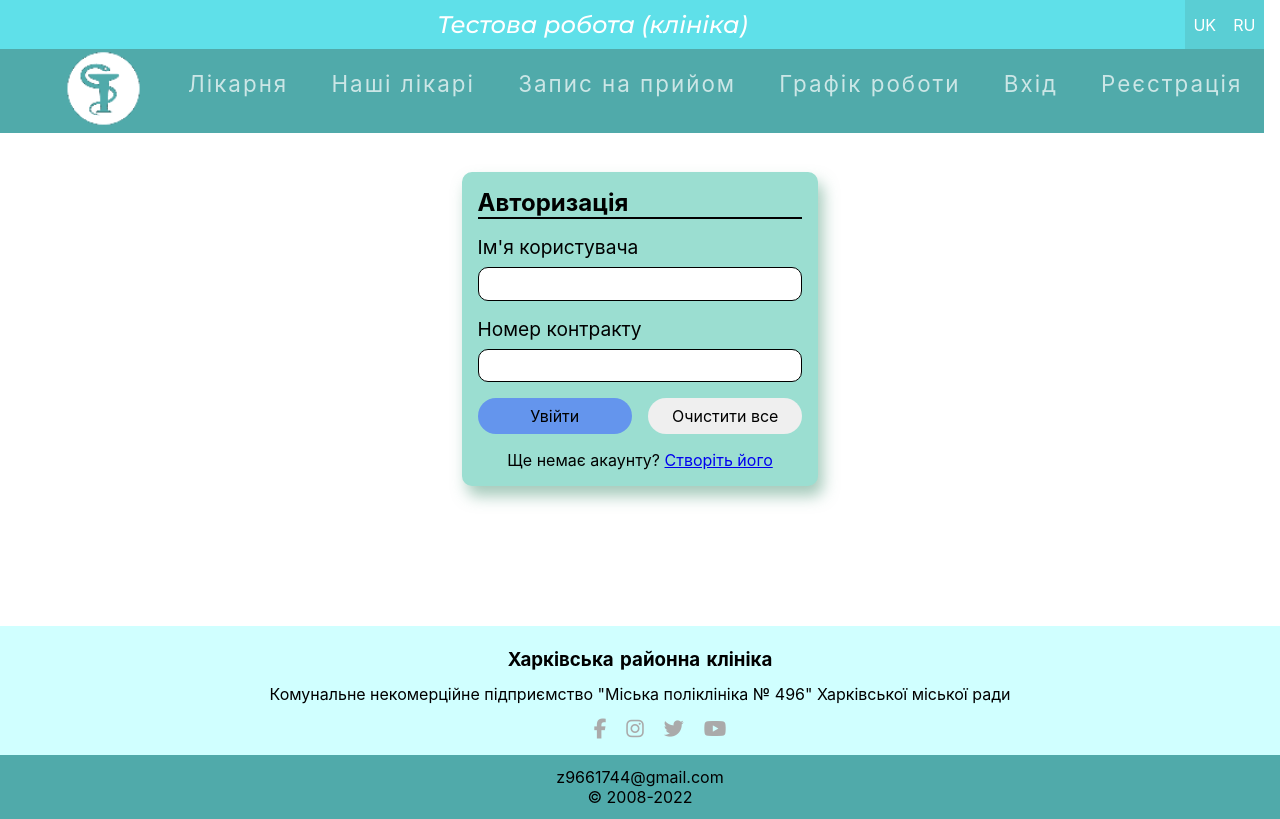
After one commit to vadmart/clinic-site-nure, a Django app: a page that uses clinic/templates/clinic/pages/login.html in a window 1280 px wide. The commit adds this page. Run offline with Django 4.2, Linux system fonts and the light colour scheme; some libraries are stand-ins or nearby versions.

```diff
--- /dev/null
+++ b/clinic/auth.py
@@ -0,0 +1,2 @@
+from django.contrib.auth.backends import BaseBackend
+from clinic.models import Patient
--- /dev/null
+++ b/clinic/static/css/login.css
@@ -0,0 +1,100 @@
+* {
+    font-family: Inter, sans-serif;
+}
+
+.registration-form-wrapper {
+    display: grid;
+    justify-content: center;
+    padding-top: 2em;
+}
+
+.registration-form {
+    display: grid;
+    grid-row-gap: 1em;
+    background-color: rgba(155, 222, 209, 1);
+    padding: 1em;
+    border-radius: 10px;
+    max-width: 960px;
+    box-shadow: 5px 10px 15px rgba(75, 150, 120, 0.5);
+}
+
+.registration-form-title {
+    border-bottom: solid 2px #000000;
+}
+
+.registration-form-title h3 {
+    font-size: 1.5em;
+}
+
+form {
+    display: grid;
+    row-gap: 1em;
+    width: inherit;
+}
+
+div.user-info {
+    display: grid;
+    grid-row-gap: 1em;
+}
+
+.field-block {
+    display: grid;
+    grid-row-gap: 0.5em;
+    box-sizing: border-box;
+}
+
+.field-block > * {
+    font-size: 1.2em;
+}
+
+.field-block input,
+.field-block select {
+    padding: 0.2em;
+    border: 0.1em solid black;
+    border-radius: 10px;
+    -webkit-transition: 0.3s;
+    transition: all 0.3s ease;
+    outline: none;
+}
+
+.field-block input:focus,
+.field-block select:focus {
+    border: 0.1em solid #6499e9;
+    box-shadow: 0 0 2px 1px #6499e9;
+}
+
+.form-actions {
+    display: grid;
+    width: 100%;
+    grid-template-columns: 1fr 1fr;
+    grid-column-gap: 1em;
+}
+
+form div.form-actions input {
+    font-size: 1em;
+    border: none;
+    padding: 0.5em 1.5em;
+    border-radius: 20px;
+    width: 100%;
+}
+
+form input {
+    transition: all 0.5s ease;
+}
+
+form input[type=submit] {
+    background-color: rgba(100, 149, 237, 1);
+}
+
+form input[type=submit]:hover {
+    background-color: rgba(0, 149, 237, 1);
+}
+
+form input[type=reset]:hover {
+    background-color: rgb(150, 150, 150);
+}
+
+.no-account {
+    display: flex;
+    justify-content: center;
+}
--- /dev/null
+++ b/clinic/templates/clinic/pages/login.html
@@ -0,0 +1,46 @@
+{% extends "clinic/base.html" %}
+{% load static %}
+{% load i18n %}
+
+{% block head %}
+    <link rel="stylesheet" href="{% static 'css/login.css' %}">
+    <title>{% trans 'Харківська районна лікарня №496' %}</title>
+{% endblock %}
+
+{% block content %}
+    <div class="registration-form-wrapper">
+        <div class="registration-form">
+            <div class="registration-form-title">
+                <h3>Авторизація</h3>
+            </div>
+            <form class="form-data" method="post" action="{% url 'validate_login' %}">
+                {% csrf_token %}
+                <div class="user-info">
+                    <div class="user-info__first">
+                        <div class="field-block">
+                            <label for="login-name">Ім'я користувача</label>
+                            <input type="text" id="login-name" name="lastname" required>
+                        </div>
+                    </div>
+                    <div class="user-info__second">
+                        <div class="field-block">
+                            <label for="login-contract-num">Номер контракту</label>
+                            <input type="text" id="login-contract-num" name="name" required>
+                        </div>
+                    </div>
+                    <div class="form-actions">
+                        <div class="button-block">
+                            <input type="submit" value="Увійти">
+                        </div>
+                        <div class="button-block">
+                            <input type="reset" value="Очистити все">
+                        </div>
+                    </div>
+                </div>
+            </form>
+            <div class="no-account">
+                <span class="no-account__text">Ще немає акаунту? <a href="/registration">Створіть його</a></span>
+            </div>
+        </div>
+    </div>
+{% endblock %}
--- a/clinic/templates/clinic/pages/registration.html
+++ b/clinic/templates/registration/registration.html
@@ -69,6 +69,10 @@
                             <label for="registration-flat-number">Квартира</label>
                             <input type="text" id="registration-flat-number" name="flat_number" required>
                         </div>
+                        <div class="field-block">
+                            <label for="registration-post-index">Поштовий індекс</label>
+                            <input type="text" id="registration-post-index" name="post_index" required>
+                        </div>
                     </div>
                     <div class="user-info__fourth">
                         <div class="field-block">
--- a/clinic/urls.py
+++ b/clinic/urls.py
@@ -13,5 +13,6 @@ urlpatterns = [
     path("login", views.get_login_form, name="login"),
     path("registration", views.get_registration_form, name="registration"),
     path("validate_registration", views.validate_registration, name="validate_registration"),
+    path("validate_login", views.validate_login, name="validate_login"),
     path("send_contract_num", views.send_contract_num, name="send_contract_num")
 ]
--- a/clinic/views.py
+++ b/clinic/views.py
@@ -1,8 +1,10 @@
 from django.shortcuts import render
-from clinic.models import Doctor
+from clinic.models import Doctor, Patient
 from django.http import HttpResponse, HttpResponseRedirect
 from clinic.contract import get_rand_contract_num
 from clinic.turbosms import TurboSMSMessage
+from django.contrib.auth.models import User
+from django.contrib.auth import authenticate, login
 import json
 
 
@@ -47,7 +49,7 @@ def get_login_form(request):
 
 def get_registration_form(request):
     doctors = Doctor.objects.all()
-    return render(request, template_name="clinic/pages/registration.html", context={"doctors": doctors})
+    return render(request, template_name="registration/registration.html", context={"doctors": doctors})
 
 
 def send_contract_num(request):
@@ -59,8 +61,13 @@ def send_contract_num(request):
 
 
 def validate_registration(request):
-    # user = User.objects.create_user(username=request.POST["name"],
-    #                                 first_name=request.POST["name"],
-    #                                 last_name=request.POST["lastname"],
-    #                                 password=request.POST["contract_num"])
+    user = User.objects.create_user(username=request.POST["name"],
+                                    last_name=request.POST["lastname"],
+                                    password=request.POST["contract_num"])
+    user.save()
+    Patient().create_patient_from_dict(user, request.POST)
     return HttpResponseRedirect(redirect_to="/index")
+
+
+def validate_login(request):
+    return render(request, template_name="clinic/index.html")
--- a/regclinic/settings.py
+++ b/regclinic/settings.py
@@ -138,3 +138,5 @@ STATIC_URL = 'static/'
 # https://docs.djangoproject.com/en/4.1/ref/settings/#default-auto-field
 
 DEFAULT_AUTO_FIELD = 'django.db.models.BigAutoField'
+
+AUTHENTICATION_BACKENDS = ["django.contrib.auth.backends.ModelBackend"]
```
Also changed, not shown: clinic/models.py (+18 -4 lines), clinic/static/css/registration.css (+7 -6 lines), clinic/forms.py (line endings or trailing spaces), clinic/migrations/0002_patient_user.py (added).
